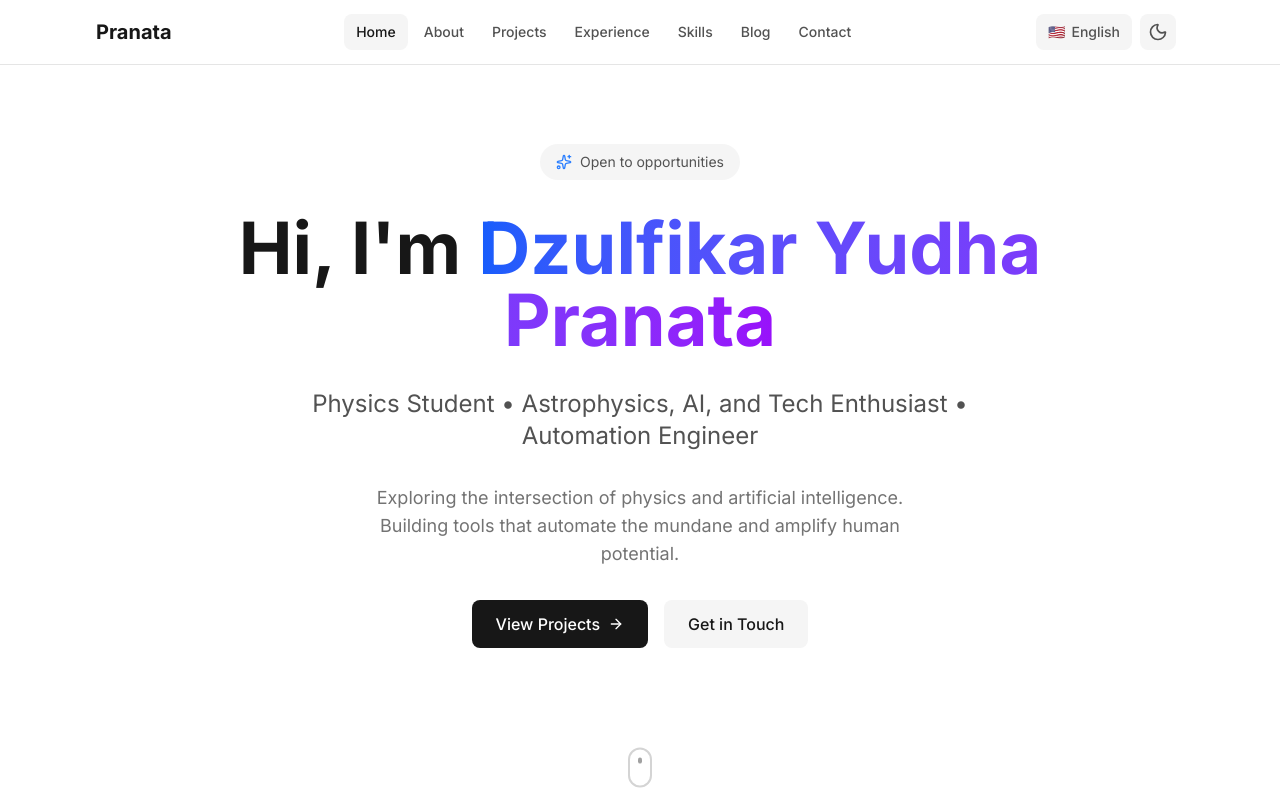
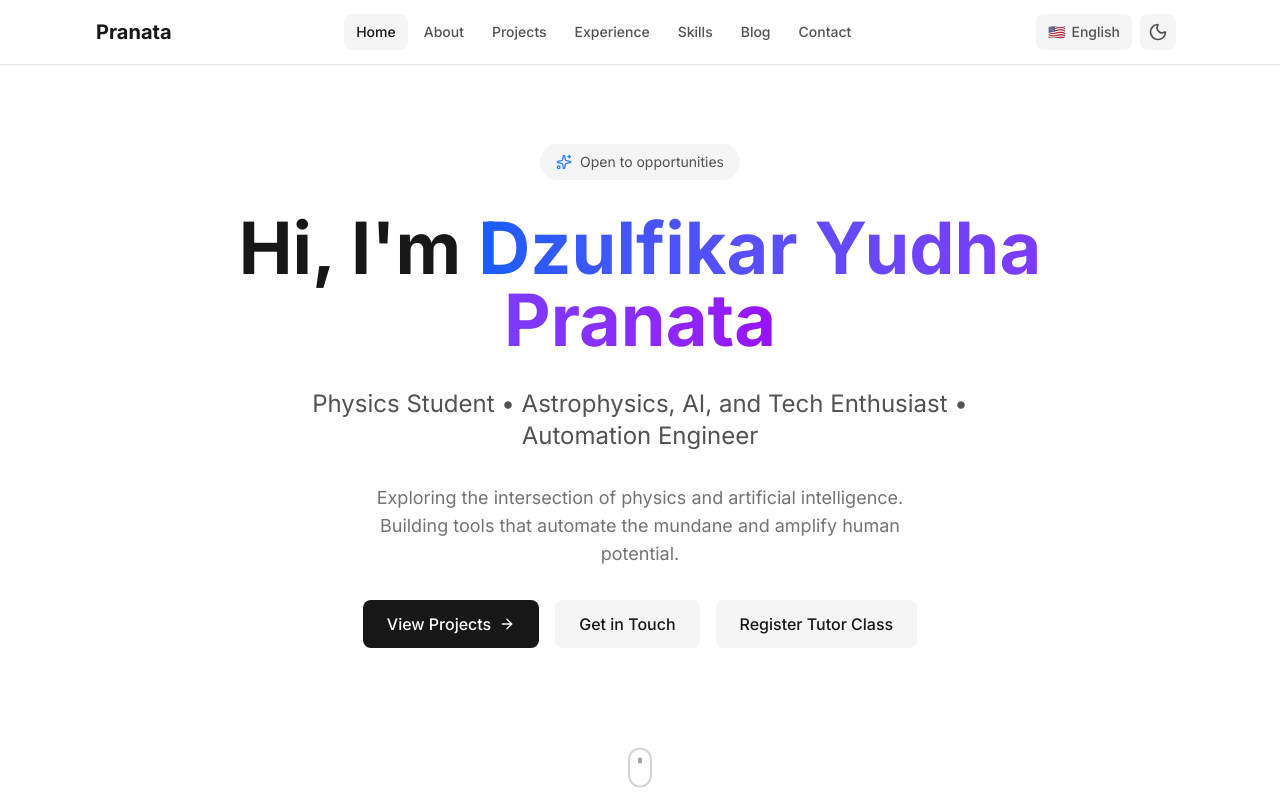
Before and after one commit to pranata-dev/personal-website, a Next.js app: page / in a window 1280 px wide. Shown: the top 800 px of the page. Built offline with nearby package versions, Linux system fonts and the light colour scheme.

Commit message:
feat: add tutor registration CTA button

```diff
--- a/src/components/home/Hero.tsx
+++ b/src/components/home/Hero.tsx
@@ -77,6 +77,15 @@ export function Hero() {
                                 {t.hero.cta.contact}
                             </Button>
                         </Link>
+                        <a
+                            href="https://forms.gle/Eo6wiH7xxZmP8wvc9"
+                            target="_blank"
+                            rel="noopener noreferrer"
+                        >
+                            <Button variant="secondary" size="lg">
+                                Register Tutor Class
+                            </Button>
+                        </a>
                     </motion.div>
 
                     {/* Scroll Indicator */}
```
